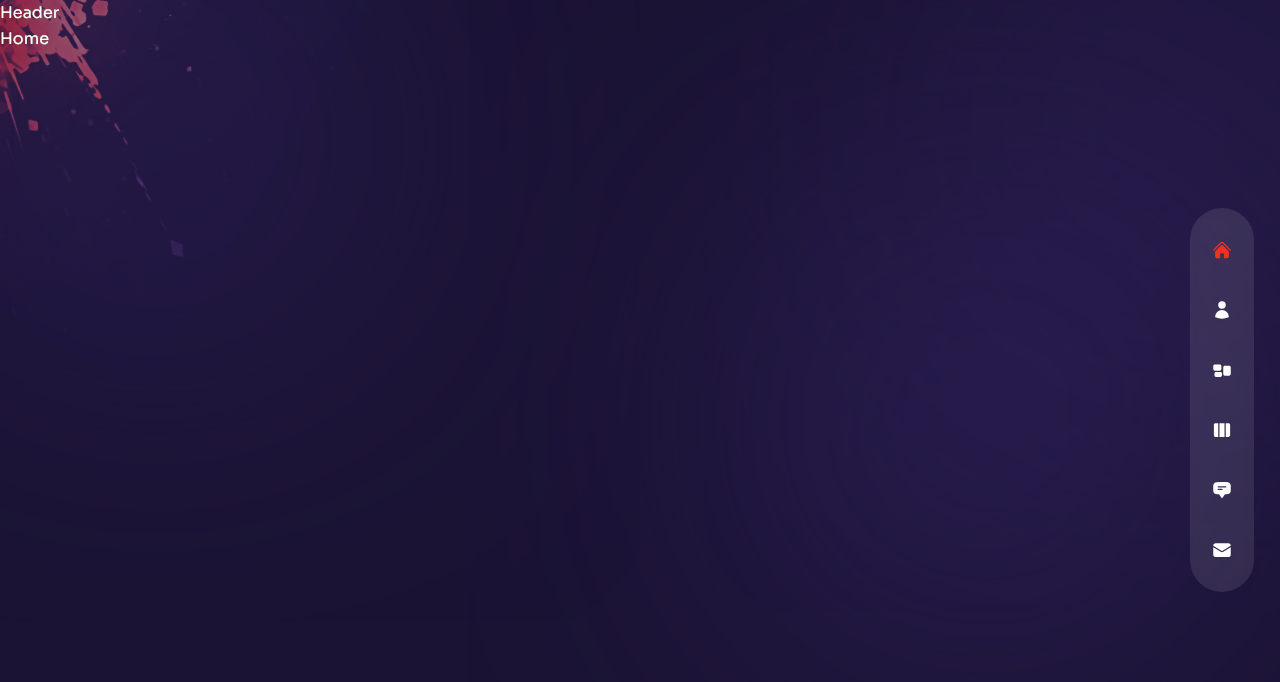
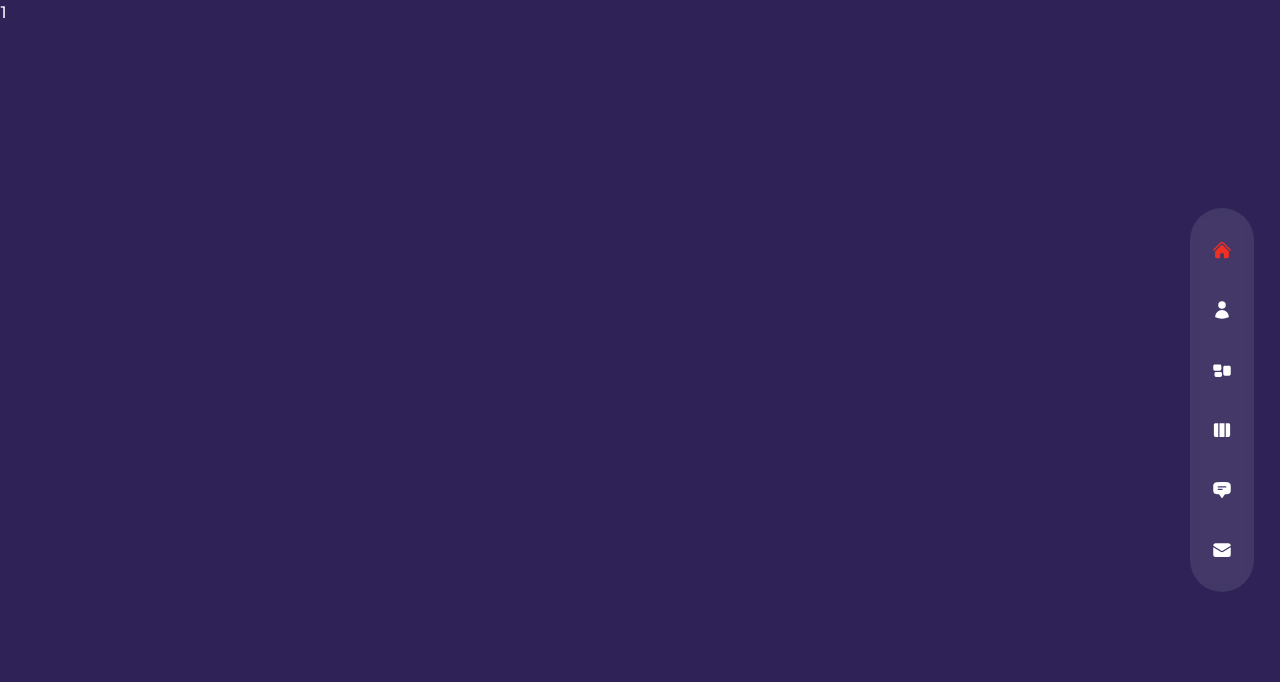
Before and after one commit to parteek2813/Portfolio-Nextjs, a Next.js app: page / in a window 1280 px wide. Shown: the top 682 px of the page. Built offline with nearby package versions, Linux system fonts and the light colour scheme.

Commit message:
Framer motion setup and basic page animate

```diff
--- a/components/Nav.js
+++ b/components/Nav.js
@@ -53,7 +53,7 @@ const Nav = () => {
                     {link.name}{" "}
                   </div>
 
-                  {/* triangle part here */}
+                  {/* triangle shape here */}
                   <div className="border-solid border-l-white border-l-8 border-y-transparent border-y-[6px] border-r-0 absolute -right-2"></div>
                 </div>
               </div>
--- a/components/Transition.js
+++ b/components/Transition.js
@@ -1,7 +1,37 @@
+// framer motion
+import { motion } from "framer-motion";
+
+// variants
+const TransitionVariants = {
+  initial: {
+    x: "100%",
+    width: "100%",
+  },
+  animate: {
+    x: "0%",
+    width: "0%",
+  },
+  exit: {
+    x: ["0%", "100%"],
+    width: ["0%", "100%"],
+  },
+};
+
 const Transition = () => {
   return (
     <>
-      <div>Transition</div>
+      <motion.div
+        className="fixed top-0 bottom-0 right-full w-screen h-screen z-30 bg-[#2e2257]"
+        variants={TransitionVariants}
+        initial="initial"
+        animate="animte"
+        exit="exit"
+        transition={{ delay: 0.2, duration: 0.6, ease: "easeInOut" }}
+      >
+        1
+      </motion.div>
+      <div>2</div>
+      <div>3</div>
     </>
   );
 };
--- a/pages/_app.js
+++ b/pages/_app.js
@@ -2,12 +2,26 @@ import "../styles/globals.css";
 
 // components
 import Layout from "../components/Layout";
+import Transition from "../components/Transition";
+
+// router
+import { useRouter } from "next/router";
+
+// framer motion
+import { AnimatePresence, motion } from "framer-motion";
 
 function MyApp({ Component, pageProps }) {
+  const router = useRouter();
+
   return (
     <>
       <Layout>
-        <Component {...pageProps} />
+        <AnimatePresence mode="wait">
+          <motion.div key={router.route} className="h-full">
+            <Transition />
+            <Component {...pageProps} />
+          </motion.div>
+        </AnimatePresence>
       </Layout>
     </>
   );
```
